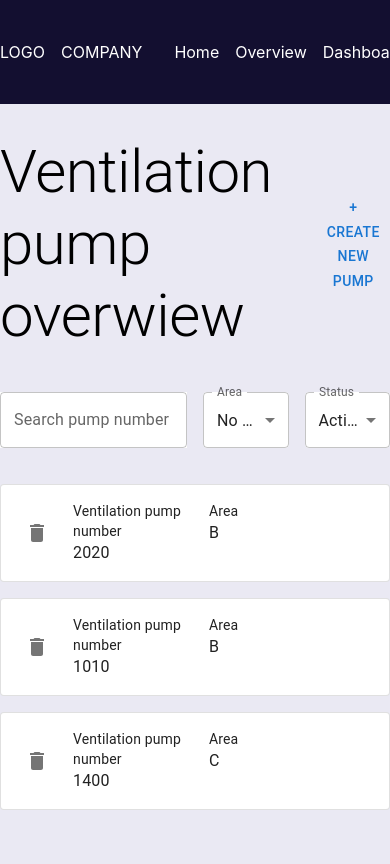
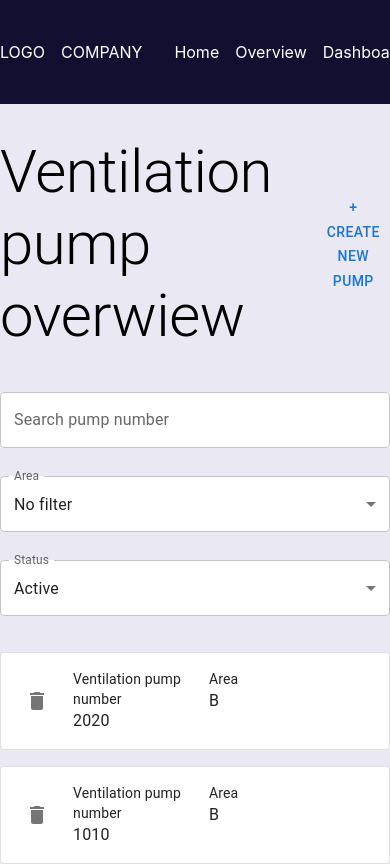
Before and after one commit to puppets101/another-code-test, a React (Create React App) app: page / in a window 390 px wide. Shown: the top 864 px of the page. Built offline with nearby package versions, Linux system fonts and the light colour scheme; the HTML template or start-up script is replaced by a standard one.

Commit message:
Responsive grid for filters

```diff
--- a/src/Components/OverviewFilters.tsx
+++ b/src/Components/OverviewFilters.tsx
@@ -78,7 +78,7 @@ const OverviewFilters: FC<OverviewFiltersProps> = ({
   };
   return (
     <Grid container spacing={2}>
-      <Grid item xs={6}>
+      <Grid item md={6} xs={12}>
         <TextField
           id='number'
           name='number'
@@ -89,7 +89,7 @@ const OverviewFilters: FC<OverviewFiltersProps> = ({
           onChange={handleInputChange}
         />
       </Grid>
-      <Grid item xs={3}>
+      <Grid item lg={3} md={6} xs={12}>
         <FormControl fullWidth margin='dense'>
           <InputLabel>Area</InputLabel>
           <Select
@@ -109,7 +109,7 @@ const OverviewFilters: FC<OverviewFiltersProps> = ({
           </Select>
         </FormControl>
       </Grid>
-      <Grid item xs={3}>
+      <Grid item lg={3} md={6} xs={12}>
         <FormControl fullWidth margin='dense'>
           <InputLabel>Status</InputLabel>
           <Select
```
